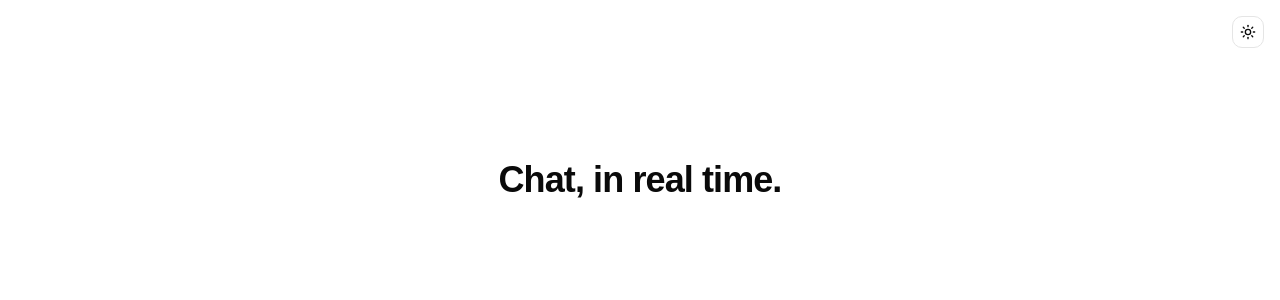
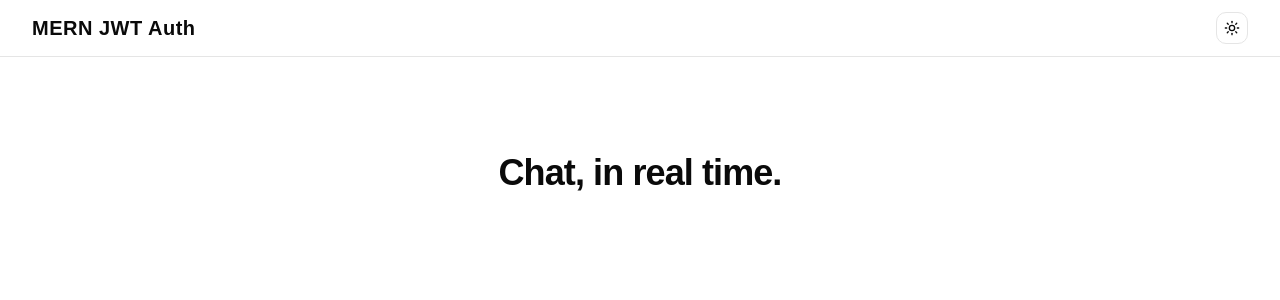
Before and after one commit to ishantbh/mern-jwt-auth, a React (Vite) app in the folder client/: page / in a window 1280 px wide. Shown: the top 300 px of the page. Built offline with nearby package versions, Linux system fonts and the light colour scheme; no server answers.

Commit message:
update header to include app-name link to landing page

```diff
--- /dev/null
+++ b/client/src/components/header.tsx
@@ -0,0 +1,20 @@
+import { Link } from 'react-router'
+import { ThemeToggle } from './theme-toggle'
+
+export default function Header() {
+  return (
+    <header className='border-b border-border'>
+      <div className='w-full max-w-7xl mx-auto px-4 py-3 sm:px-6 lg:px-8'>
+        <div className='flex items-center justify-between gap-2'>
+          <Link
+            to='/'
+            className='text-lg sm:text-xl tracking-wide font-semibold'
+          >
+            MERN JWT Auth
+          </Link>
+          <ThemeToggle />
+        </div>
+      </div>
+    </header>
+  )
+}
--- a/client/src/layouts/root-layout.tsx
+++ b/client/src/layouts/root-layout.tsx
@@ -1,13 +1,12 @@
 import { Outlet } from 'react-router'
-import { ThemeToggle } from '@/components/theme-toggle'
 import { Toaster } from '@/components/ui/sonner'
+import Header from '@/components/header'
 
 export default function RootLayout() {
   return (
     <div className='min-h-screen flex flex-col'>
-      <header className='flex justify-end p-4'>
-        <ThemeToggle />
-      </header>
+      <Header />
+
       <main className='flex-1'>
         <Outlet />
       </main>
```
